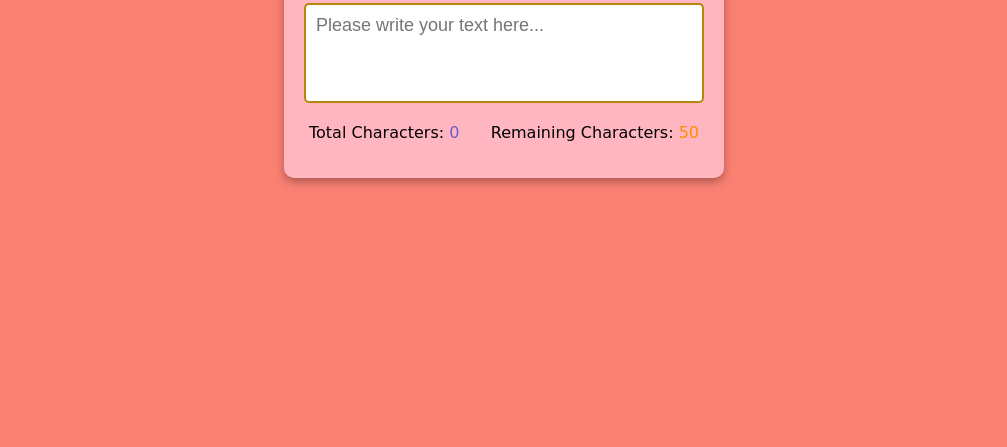
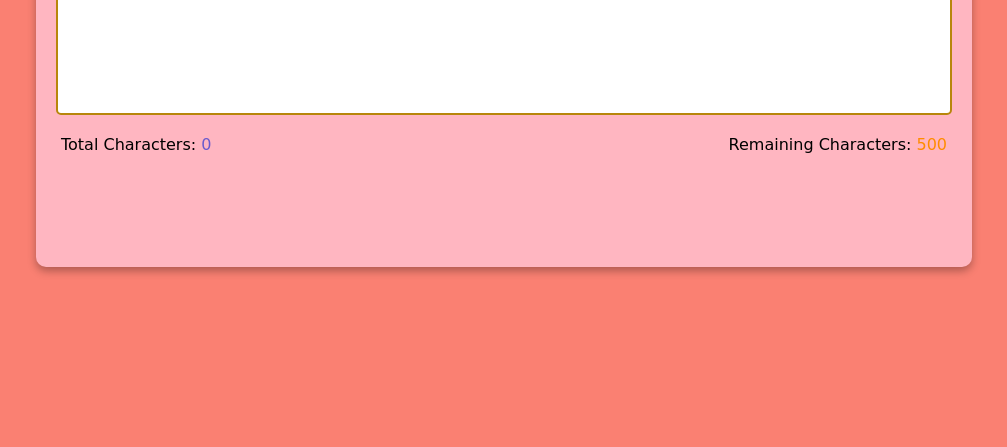
Before and after one commit to NimraMushtaq/Character-Counter, a plain HTML site: page index.html in a window 1280 px wide. Shown: the part 353-800 px from the top of the page, without its empty margins (136-1143 px from the left). Drawn offline with Linux system fonts and the light colour scheme.

Commit message:
Changes made in the styling

```diff
--- a/index.html
+++ b/index.html
@@ -11,10 +11,10 @@
 <body>
   <div class="container">
     <h2>Character Counter</h2>
-    <textarea id="textarea" class="textarea" placeholder="Please write your text here..." maxlength="50"></textarea>
+    <textarea id="textarea" class="textarea" placeholder="Please write your text here..." maxlength="500"></textarea>
     <div class="counter-container">
       <p>Total Characters: <span class="total-counter" id="total-counter">0</span></p>
-      <p>Remaining Characters: <span class="remaining-counter" id="remaining-counter">50</span></p>
+      <p>Remaining Characters: <span class="remaining-counter" id="remaining-counter">500</span></p>
     </div>
   </div>
   <script src="script.js"></script>
--- a/style.css
+++ b/style.css
@@ -13,7 +13,8 @@ body{
 }
 .container{
   background-color:lightpink;
-  width:400px;
+  width:70vw;
+  height:50vh;
   padding:20px;
   margin:10px;
   border-radius:10px;
@@ -22,7 +23,7 @@ body{
 .textarea{
   resize:none;
   width:100%;
-  height:100px;
+  height:200px;
   font-size:18px;
   font-family:sans-serif;
   padding:10px;
```
